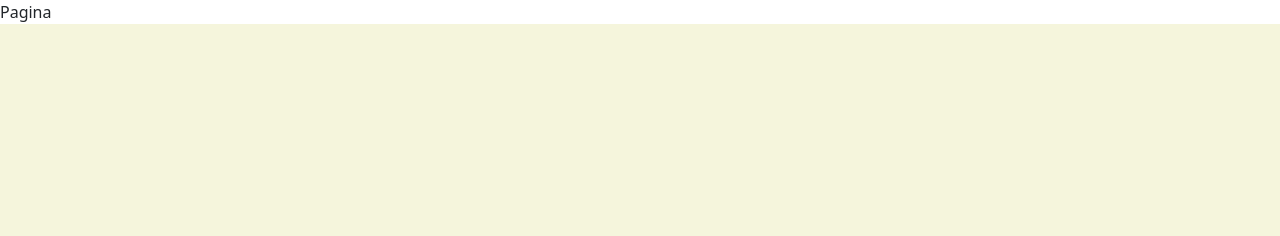
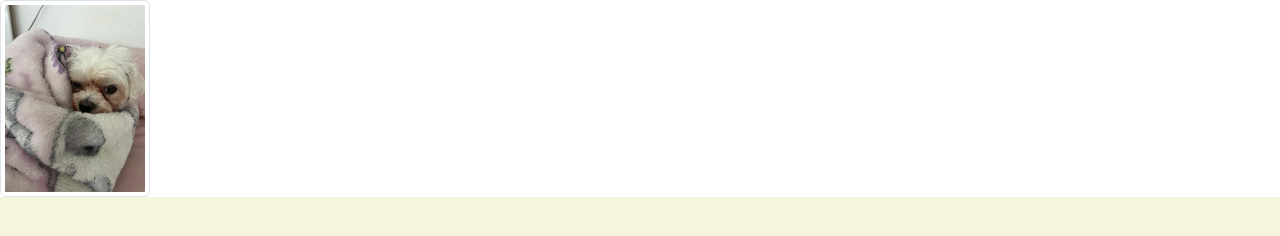
Before and after one commit to Thiwaters/Thiwaters.github.io, a plain HTML site: page index.html in a window 1280 px wide. Drawn offline with nearby package versions, Linux system fonts and the light colour scheme.

Commit message:
atualização

```diff
--- a/index.html
+++ b/index.html
@@ -12,7 +12,7 @@
 
 </head>
 <body>
-    Pagina
+    <img src="thor.jpg" class="img-thumbnail" alt="..." width="150" height="150">
 
 </body>
 </html>
```
Also changed, not shown: thor.jpg (added).
